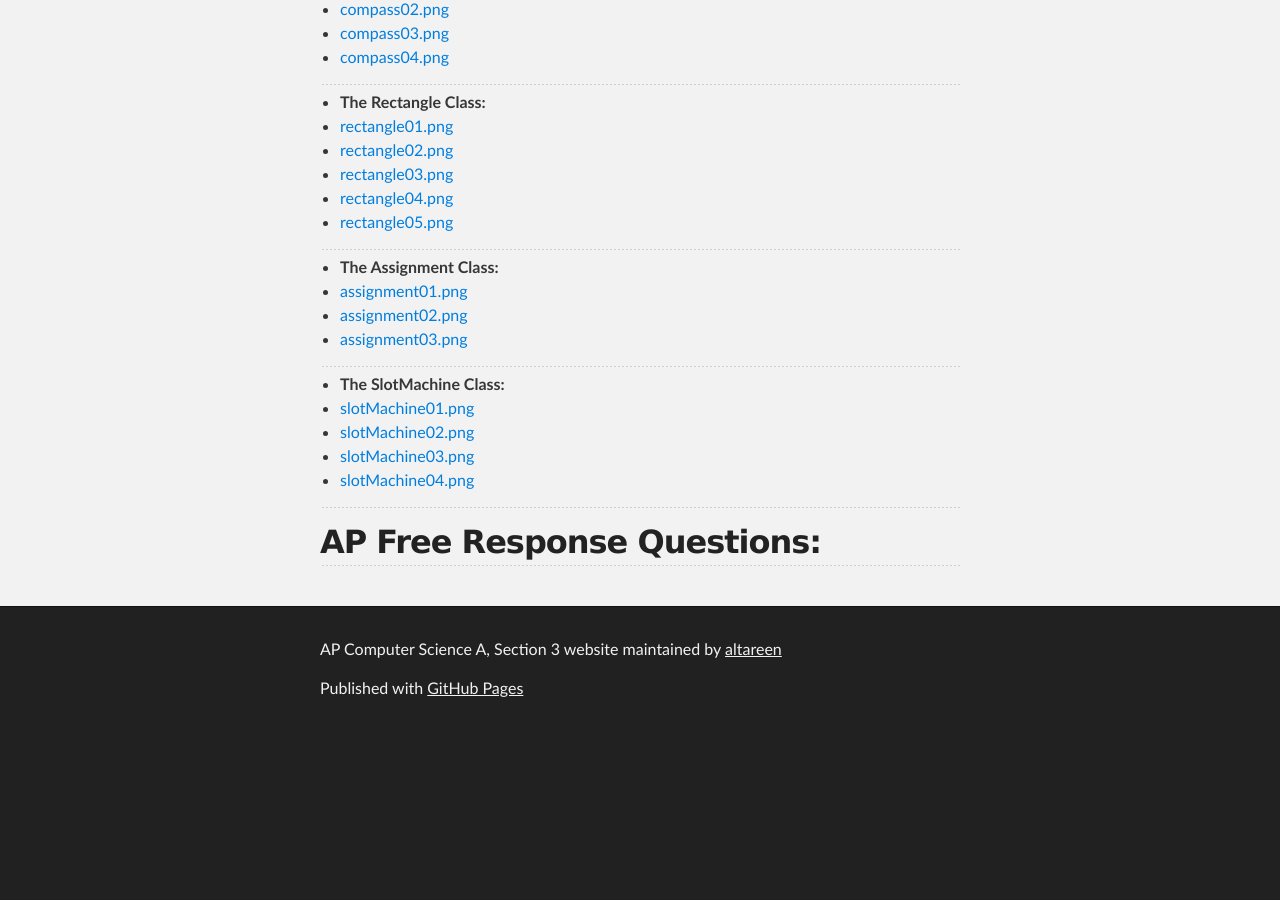
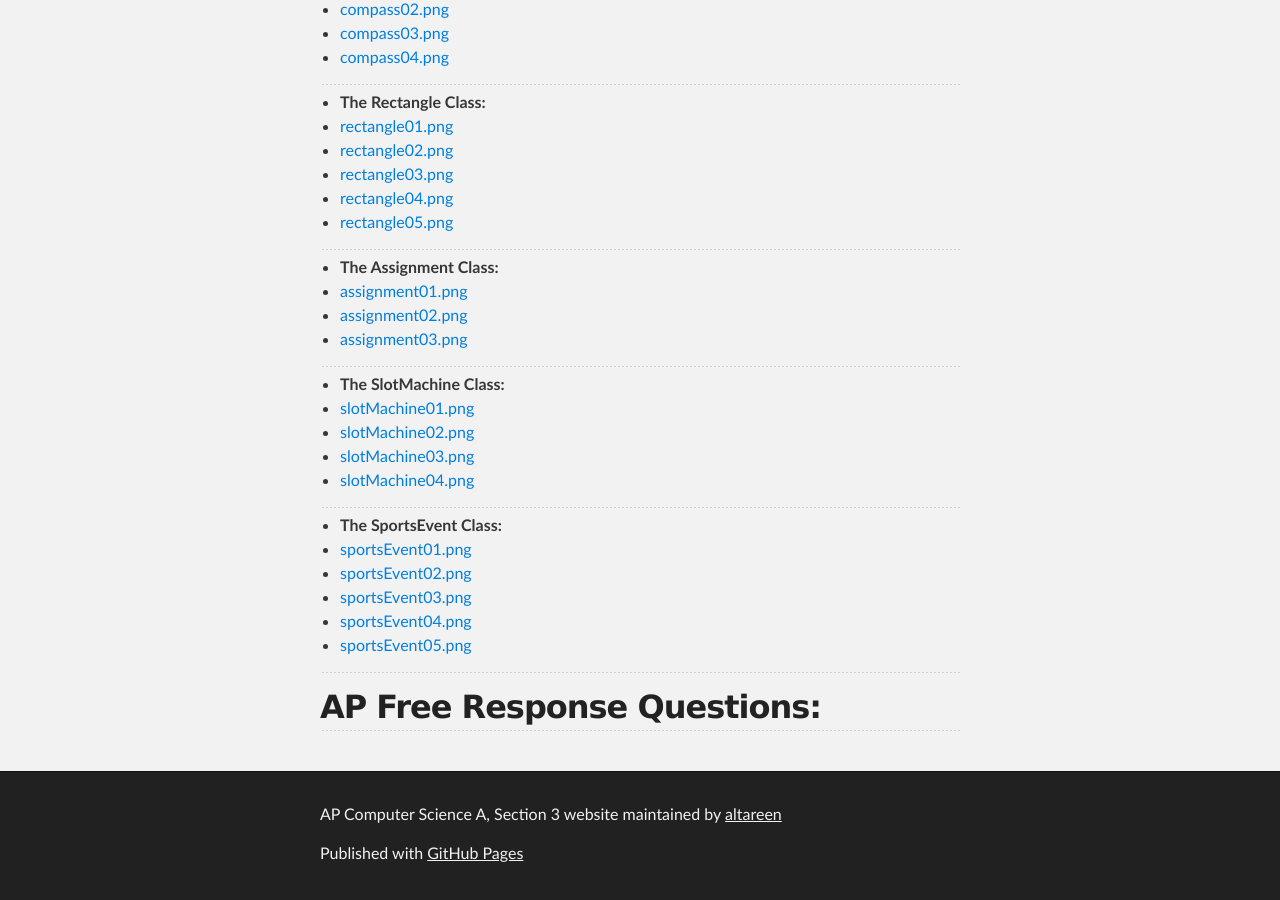
Before and after one commit to ynot1609/apcompsci3, a Jekyll site: the page built from frqs/index.md, in a window 1280 px wide and 900 px high, scrolled down 629 px. Built offline with Jekyll 4.4.1, drawn with Linux system fonts in a browser that asks for light colours; before the commit the page ends 1364 px from its top, so only the background shows below that.

```diff
--- a/frqs/index.md
+++ b/frqs/index.md
@@ -45,6 +45,15 @@
 
 ---
 
++ **The SportsEvent Class:**
++ [sportsEvent01.png](/apcompsci3/assets/sportsEvent01.png)
++ [sportsEvent02.png](/apcompsci3/assets/sportsEvent02.png)
++ [sportsEvent03.png](/apcompsci3/assets/sportsEvent03.png)
++ [sportsEvent04.png](/apcompsci3/assets/sportsEvent04.png)
++ [sportsEvent05.png](/apcompsci3/assets/sportsEvent05.png)
+
+---
+
 ## AP Free Response Questions:
 <!--
 + 2010 Free Response PDF file(56KB): [ap2010FRQ_CompSciA_Cookie_Trail.pdf](/apcompsci3/assets/ap2010FRQ_CompSciA_Cookie_Trail.pdf)
```
Also changed, not shown: assets/sportsEvent01.png (added), assets/sportsEvent02.png (added), assets/sportsEvent03.png (added), assets/sportsEvent04.png (added), assets/sportsEvent05.png (added).
